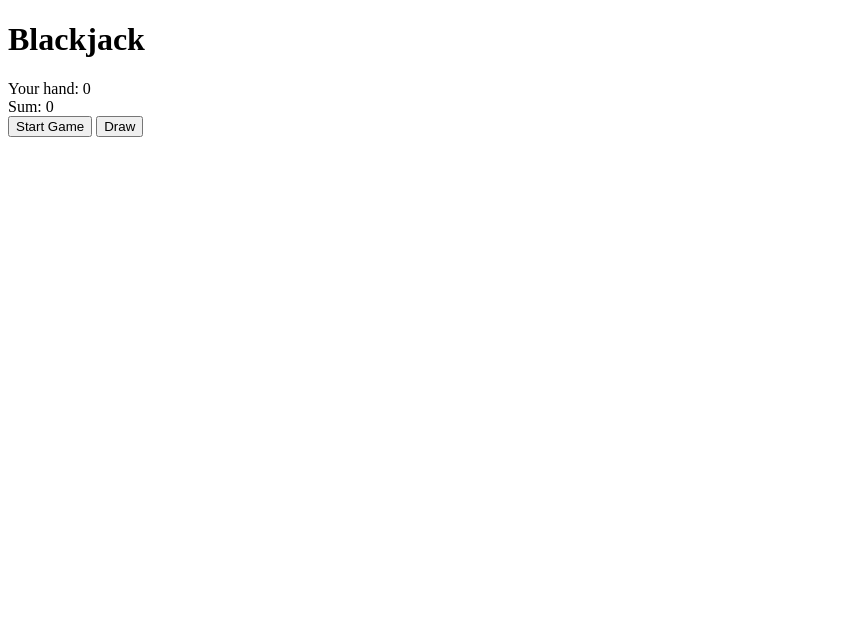
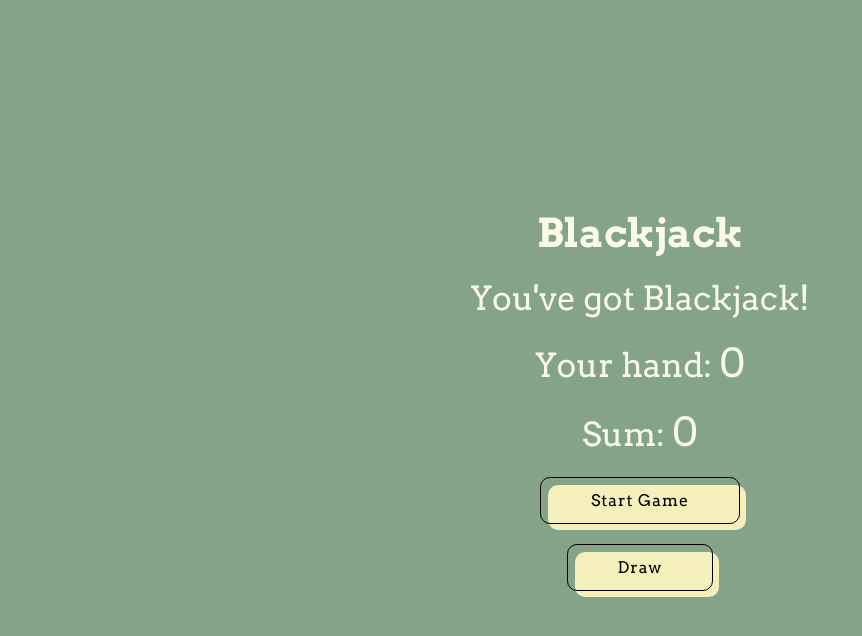
Before and after one commit to AlexandruVarzari/BlackJack, a plain HTML site: page index.html in a window 1280 px wide. Shown: the whole page, without its empty margins (0-862 px from the left). Drawn offline with Linux system fonts and the light colour scheme.

Commit message:
finished the layout and styles

```diff
--- a/index.html
+++ b/index.html
@@ -8,12 +8,12 @@
     <title>Blackjack</title>
   </head>
   <body>
-    <div>
+    <div class="flex container">
       <div><h1>Blackjack</h1></div>
-      <div></div>
+      <div>You've got Blackjack!</div>
       <div>Your hand: <span>0</span></div>
       <div>Sum: <span>0</span></div>
-      <div>
+      <div class="flex">
         <button>Start Game</button>
         <button>Draw</button>
       </div>
--- a/style.css
+++ b/style.css
@@ -0,0 +1,65 @@
+@import url("https://fonts.googleapis.com/css2?family=Arvo:wght@400;700&display=swap");
+* {
+  margin: 0;
+  padding: 0;
+  font-family: "Arvo", sans-serif;
+  --background-main: #85a389;
+  --btn-main: #f5f0bb;
+  --color-text: #f9fbe7;
+  font-size: 1.2em;
+}
+body {
+  background-color: var(--background-main);
+  color: var(--color-text);
+}
+
+.flex {
+  display: flex;
+  justify-content: center;
+  align-items: center;
+  flex-direction: column;
+  gap: 20px;
+}
+.container {
+  height: 100vh;
+}
+
+button {
+  font-size: 16px;
+  font-weight: 200;
+  letter-spacing: 1px;
+  padding: 13px 20px 13px;
+  outline: 0;
+  border: 1px solid black;
+  border-radius: 10px;
+  cursor: pointer;
+  position: relative;
+  background-color: rgba(0, 0, 0, 0);
+  user-select: none;
+  -webkit-user-select: none;
+  touch-action: manipulation;
+}
+
+button:after {
+  content: "";
+  background-color: var(--btn-main);
+  border-radius: 10px;
+  width: 100%;
+  z-index: -1;
+  position: absolute;
+  height: 100%;
+  top: 7px;
+  left: 7px;
+  transition: 0.2s;
+}
+
+button:hover:after {
+  top: 0px;
+  left: 0px;
+}
+
+@media (min-width: 768px) {
+  button {
+    padding: 13px 50px 13px;
+  }
+}
```
